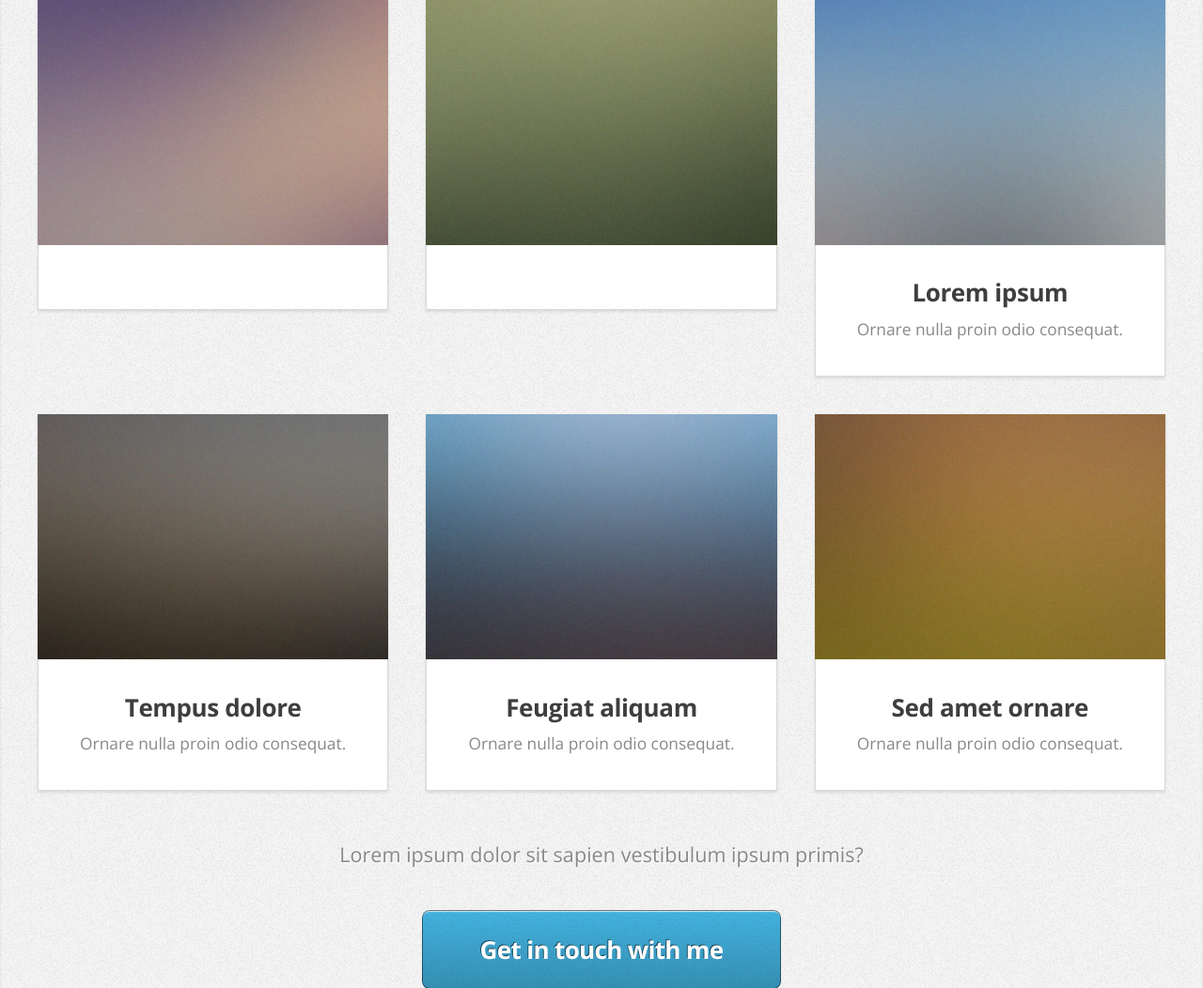
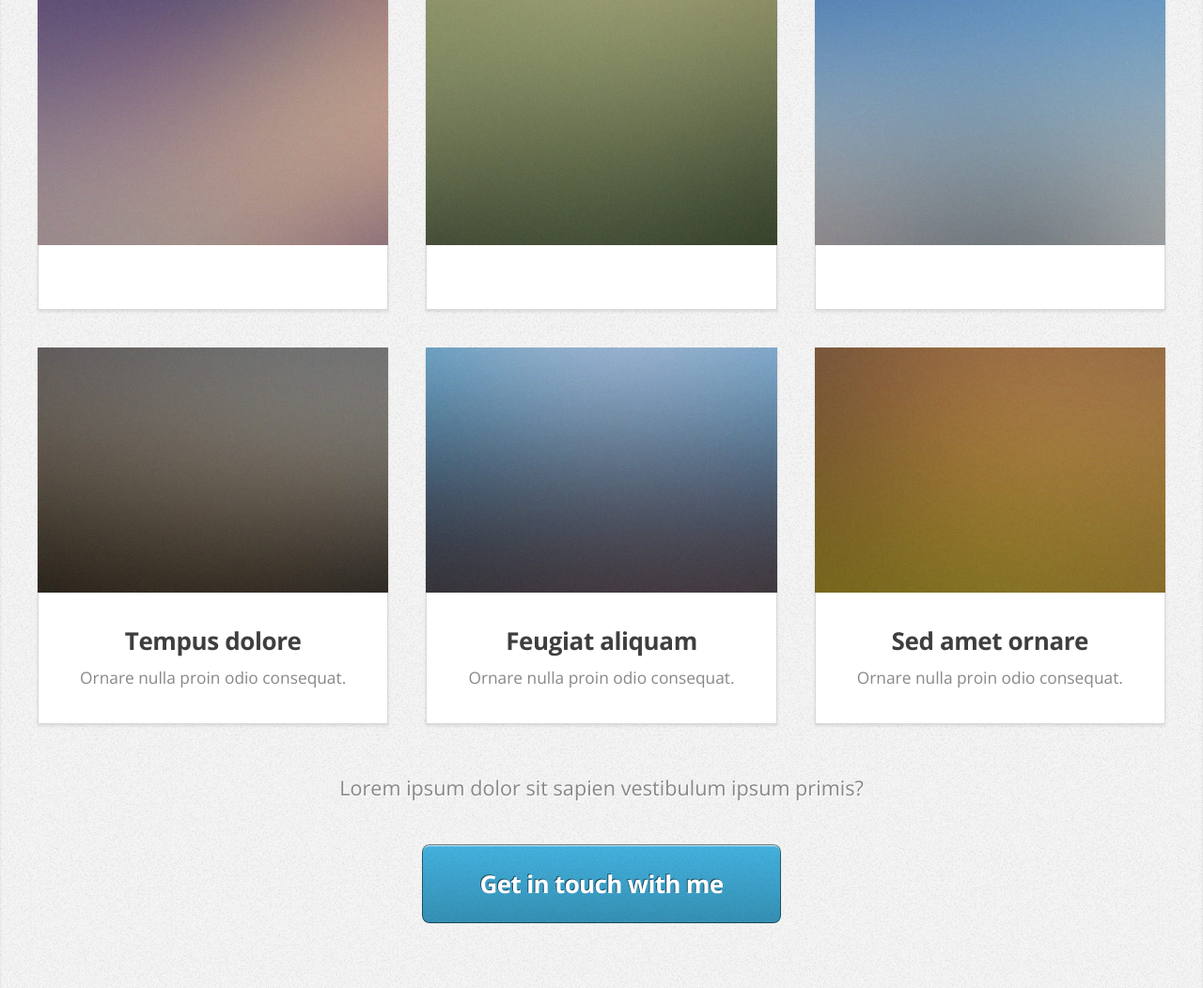
Before and after one commit to ManukumarNM/Profile_Django, a Django app: page / in a window 1280 px wide. Shown: the part 1822-2874 px from the top of the page at 94% size. Run offline with Django 3.2, Linux system fonts and the light colour scheme; data comes from the database, SQL or seed files in the repository.

Commit message:
update content

```diff
--- a/template/index.html
+++ b/template/index.html
@@ -132,8 +132,8 @@
 							<div class="4u">
 								<article class="box style2">
 									<a href="#" class="image featured"><img src="{% static 'images/pic03.jpg' %}" alt="" /></a>
-									<h3><a href="#">Lorem ipsum</a></h3>
-									<p>Ornare nulla proin odio consequat.</p>
+									<h3><a href="#"></a></h3>
+									<p></p>
 								</article>
 							</div>
 						</div>
```
